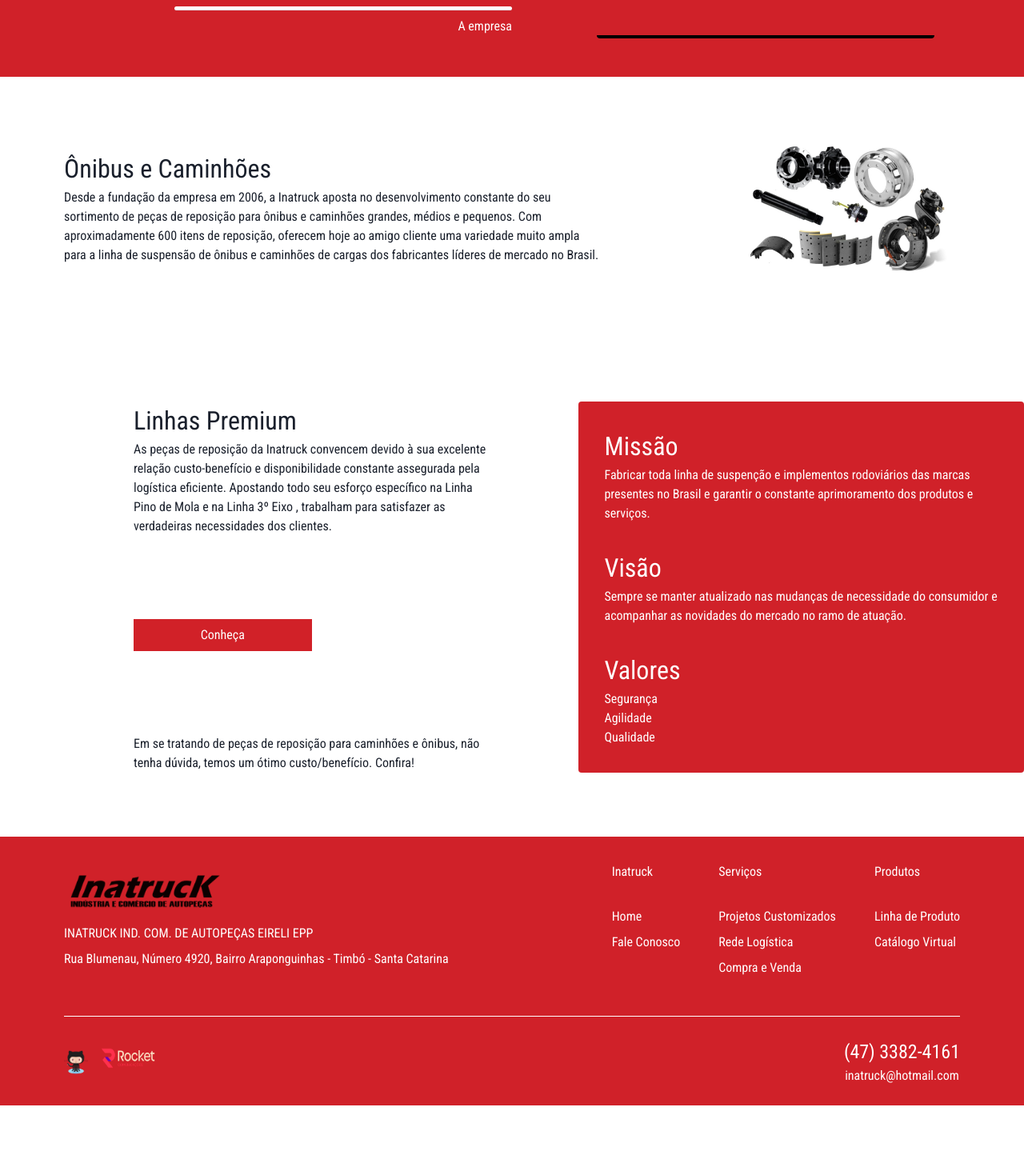
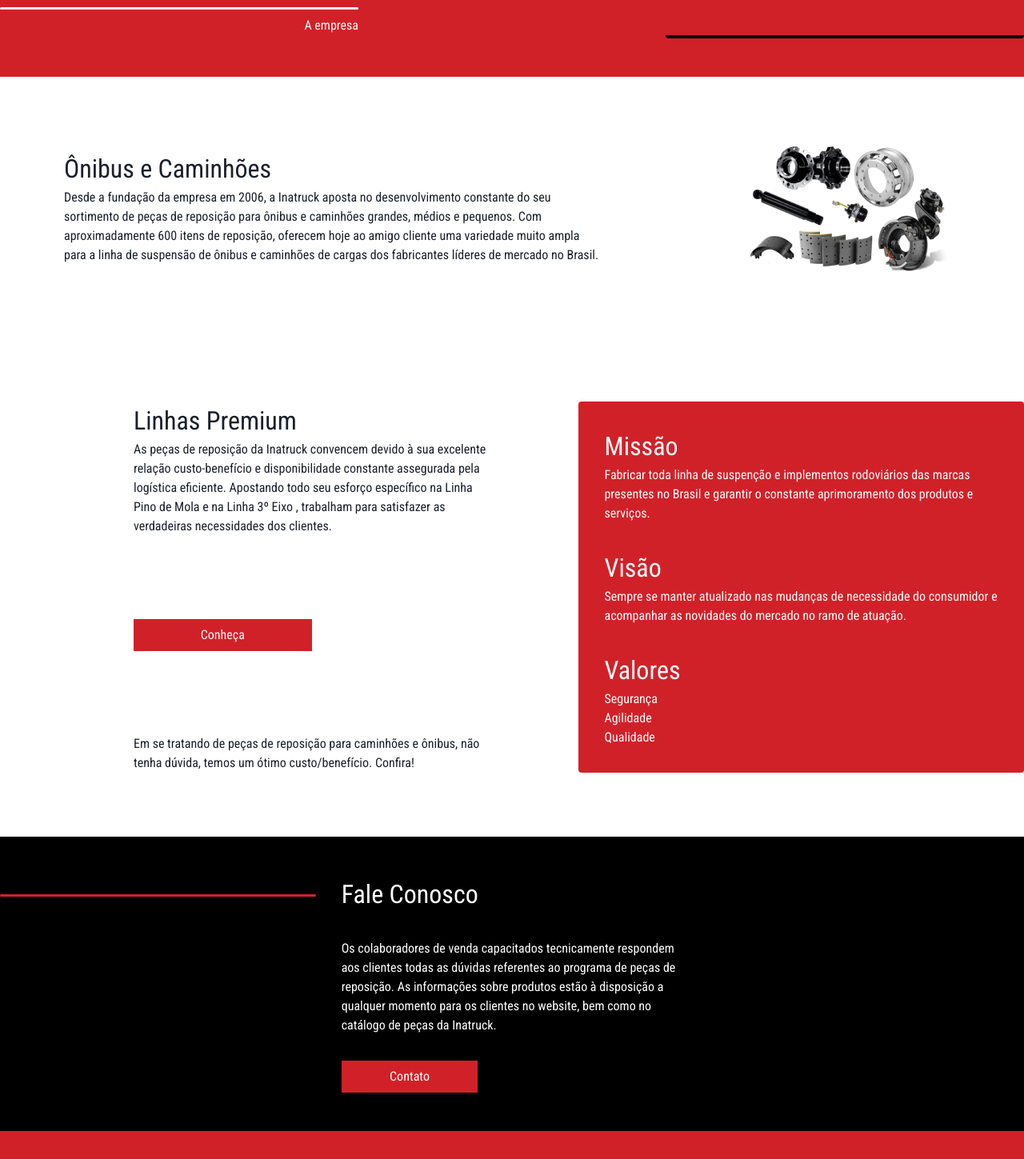
Before and after one commit to dufellipeR/inatruck, a Next.js app: page /company in a window 1280 px wide. Shown: the part 180-1629 px from the top of the page at 80% size. Before the commit the page ends 1562 px from the top, so only its background shows below. Built offline with nearby package versions, Linux system fonts and the light colour scheme.

Commit message:
finished company screen

```diff
--- a/src/components/Header/index.tsx
+++ b/src/components/Header.tsx
@@ -12,7 +12,7 @@
 } from '@chakra-ui/react';
 import { FiMenu } from 'react-icons/fi';
 
-import { ActiveLink } from '../ActiveLink';
+import { ActiveLink } from './ActiveLink';
 
 export default function Header() {
   const isHamburgerMenu = useBreakpointValue({
--- a/src/pages/company.tsx
+++ b/src/pages/company.tsx
@@ -1,7 +1,12 @@
-import { Flex, Box, Text, Divider, Grid, Image, Link } from '@chakra-ui/react';
+import { Flex, Box, Text, Divider, Grid, Image, Link, useBreakpointValue } from '@chakra-ui/react';
 import Head from 'next/head';
 
 export default function Company() {
+  const isSmallScreen = useBreakpointValue({
+    base: true,
+    lg: false,
+  });
+
   return (
     <>
       <Head>
@@ -15,20 +20,19 @@
         mb="2rem"
       >
         <Grid
-          maxW={1120}
           h="100%"
           m="0 auto"
-          p={{ sm: '2rem', lg: '0 2rem' }}
+          p={{ sm: '2rem', lg: '0' }}
           templateColumns="1fr 1fr"
           justify={{ sm: 'center', lg: 'space-between' }}
           alignItems="center"
         >
-          <Flex direction="column" align="flex-end" gridGap="0.5rem">
+          <Flex direction="column" align="flex-end" gridGap="0.5rem" maxW="70%">
             <Text fontSize="2rem" color="#FFF">Sobre a Inatruck</Text>
             <Divider
-              w="80%"
+              w="100%"
               border="none"
-              h="4px"
+              h="2px"
               bg="#FFF"
               borderRadius={4}
               opacity={1}
@@ -42,8 +46,9 @@
             borderBottomStyle="solid"
             borderRadius={4}
             pt="6rem"
-            w="80%"
+            w="100%"
             ml="auto"
+            maxW="70%"
           />
 
         </Grid>
@@ -51,8 +56,7 @@
 
       <Box
         w="100%"
-        p="3rem 0"
-        mb="2rem"
+        p={{ sm: '0', lg: '3rem 0 5rem 0' }}
       >
         <Flex
           maxW={1120}
@@ -86,6 +90,82 @@
           />
         </Flex>
 
+        {isSmallScreen ? (
+          <Flex
+            direction="column"
+            align="center"
+            mt="2rem"
+          >
+            <Flex
+              direction="column"
+              align="center"
+              textAlign="center"
+              gridGap="2rem"
+              p="2rem"
+            >
+              <Box>
+                <Text fontSize="2rem">Linhas Premium</Text>
+                <Text fontSize="1rem">
+                  As peças de reposição da Inatruck convencem
+                  devido à sua excelente relação custo-benefício
+                  e disponibilidade constante assegurada pela
+                  logística eficiente. Apostando todo seu esforço
+                  específico na Linha Pino de Mola e na Linha 3º Eixo
+                  , trabalham para satisfazer as verdadeiras necessidades
+                  dos clientes.
+                </Text>
+              </Box>
+              <Link
+                fontSize="1rem"
+                bg="#D12128"
+                color="#FFF"
+                p="0.5rem 1rem"
+                textAlign="center"
+                maxW="50%"
+              >
+                Conheça
+              </Link>
+              <Text>
+                Em se tratando de peças de reposição para caminhões e ônibus,
+                não tenha dúvida, temos um ótimo custo/benefício. Confira!
+              </Text>
+            </Flex>
+
+            <Flex
+              bg="#D02129"
+              borderRadius={4}
+              direction="column"
+              p="2rem"
+              color="#FFF"
+              gridGap="2rem"
+              textAlign="center"
+            >
+              <Box>
+                <Text fontSize="2rem">Missão</Text>
+                <Text fontSize="1rem">
+                  Fabricar toda linha de suspenção e implementos rodoviários
+                  das marcas presentes no Brasil e garantir  o constante aprimoramento
+                  dos produtos e serviços.
+                </Text>
+              </Box>
+
+              <Box>
+                <Text fontSize="2rem">Visão</Text>
+                <Text fontSize="1rem">
+                  Sempre se manter atualizado nas mudanças de necessidade do consumidor
+                  e acompanhar as novidades do mercado no ramo de atuação.
+                </Text>
+              </Box>
+
+              <Box>
+                <Text fontSize="2rem">Valores</Text>
+                <Text fontSize="1rem">Segurança</Text>
+                <Text fontSize="1rem">Agilidade</Text>
+                <Text fontSize="1rem">Qualidade</Text>
+              </Box>
+            </Flex>
+          </Flex>
+        ) : (
           <Grid templateColumns="0.3fr 1fr 1fr" mt="10rem">
             <Box />
 
@@ -151,7 +231,89 @@
               </Box>
             </Flex>
           </Grid>
+        )}
       </Box>
+
+      {isSmallScreen ? (
+        <Flex
+          p="2rem"
+          bg="#000"
+          direction="column"
+          align="center"
+          color="#FFF"
+          gridGap="2rem"
+          textAlign="center"
+        >
+          <Text fontSize="2rem">Fale Conosco</Text>
+          <Text fontSize="1rem">
+            Os colaboradores de venda capacitados tecnicamente
+            respondem aos clientes todas as dúvidas referentes
+            ao programa de peças de reposição. As informações
+            sobre produtos estão à disposição a qualquer momento
+            para os clientes no website, bem como no catálogo
+            de peças da Inatruck.
+          </Text>
+          <Link
+            fontSize="1rem"
+            bg="#D12128"
+            color="#FFF"
+            p="0.5rem 1rem"
+            textAlign="center"
+            maxW="40%"
+          >
+            Contato
+          </Link>
+        </Flex>
+
+      ) : (
+        <Box
+          w="100%"
+          p="3rem 0"
+          bg="#000"
+        >
+          <Grid templateColumns="1fr 1fr 1fr">
+            <Box mr="2rem">
+              <Divider
+                h="2px"
+                bg="#D02129"
+                borderColor="#D02129"
+                borderRadius={4}
+                opacity={1}
+                mt="1.5rem"
+              />
+            </Box>
+
+            <Flex
+              direction="column"
+              justify="space-between"
+              color="#FFF"
+              gridGap="2rem"
+            >
+              <Text fontSize="2rem">Fale Conosco</Text>
+              <Text fontSize="1rem">
+                Os colaboradores de venda capacitados tecnicamente
+                respondem aos clientes todas as dúvidas referentes
+                ao programa de peças de reposição. As informações
+                sobre produtos estão à disposição a qualquer momento
+                para os clientes no website, bem como no catálogo
+                de peças da Inatruck.
+              </Text>
+              <Link
+                fontSize="1rem"
+                bg="#D12128"
+                color="#FFF"
+                p="0.5rem 1rem"
+                textAlign="center"
+                maxW="40%"
+              >
+                Contato
+              </Link>
+            </Flex>
+
+            <Box />
+          </Grid>
+        </Box>
+      )}
     </>
   )
 }
```
Also changed, not shown: src/components/Footer.tsx (renamed from src/components/Footer/index.tsx). Lines whose indentation alone changed are shown as unchanged.
